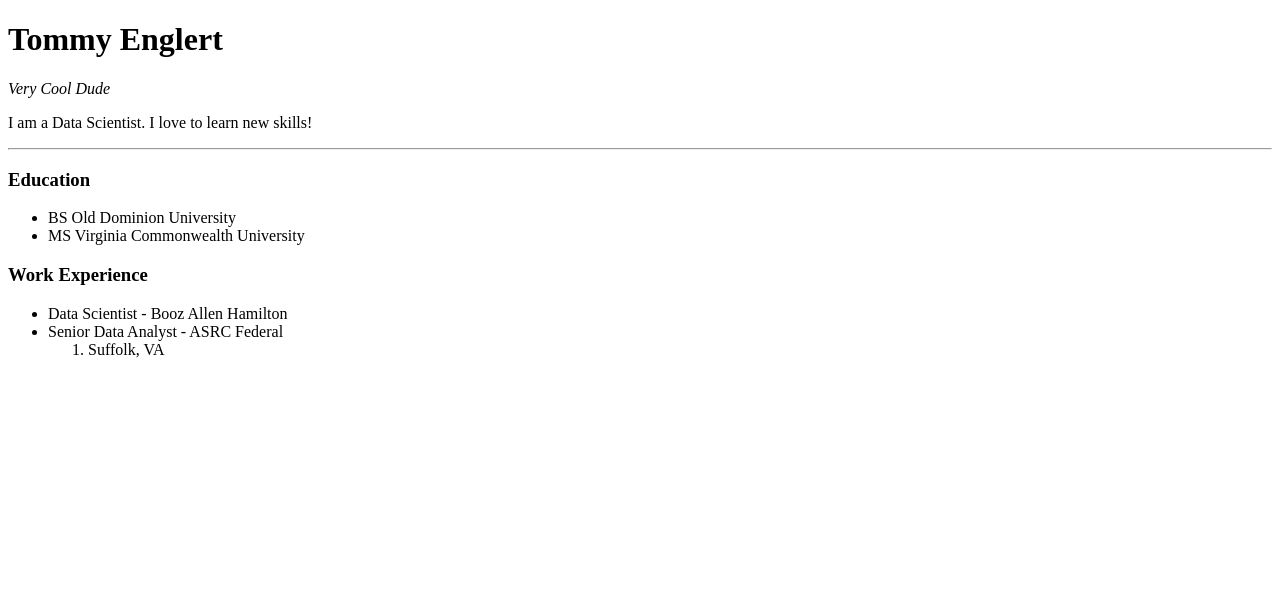
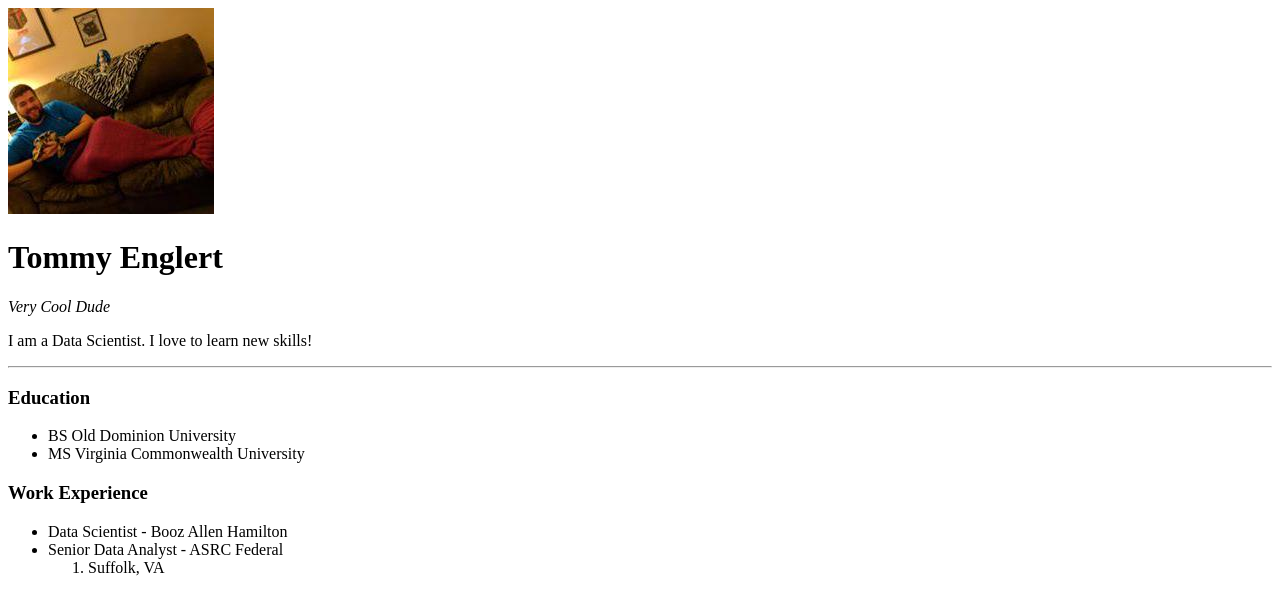
Before and after one commit to Tom-a-Hawk/funWithHTML, a plain HTML site: page HTML - Personal Site/index.html in a window 1280 px wide. Drawn offline with Linux system fonts and the light colour scheme.

Commit message:
added an image folder, and an actual image used <img src="" alt="">

```diff
--- a/HTML - Personal Site/index.html
+++ b/HTML - Personal Site/index.html
@@ -7,6 +7,7 @@
 </head>
 
 <body>
+  <img src="images/github_profile_pic.jpg" alt="tommy profile picture">
   <h1>Tommy Englert</h1>
   <p><em>Very Cool Dude</em></p>
   <p> I am a Data Scientist. I love to learn new skills! </p>
```
Also changed, not shown: HTML - Personal Site/images/github_profile_pic.jpg (added).
